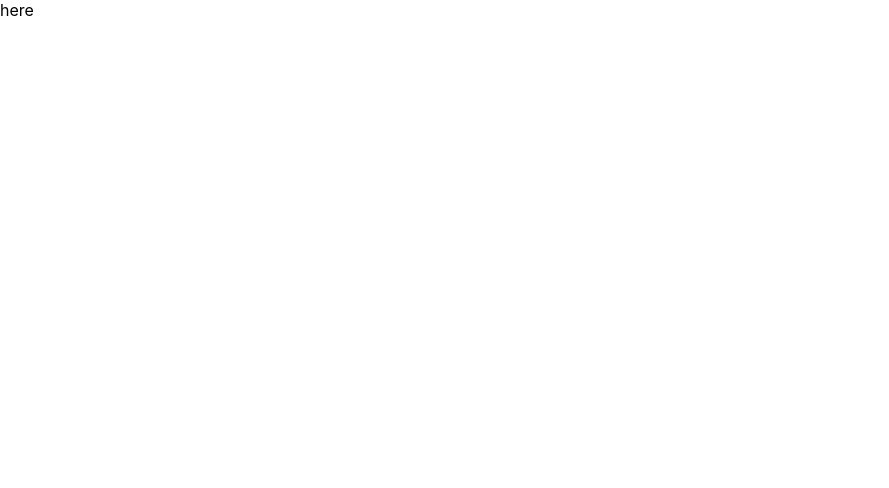
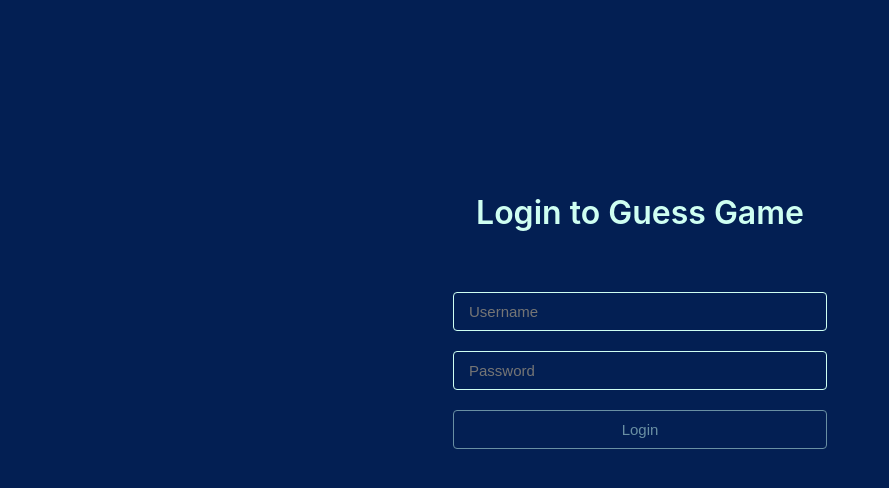
Before and after one commit to Nziranziza/guess, a React (Create React App) app: page /login in a window 1280 px wide. Shown: the top 488 px of the page, without its empty margins (0-889 px from the left). Built offline with nearby package versions, Linux system fonts and the light colour scheme.

Commit message:
Add login page

```diff
--- a/package.json
+++ b/package.json
@@ -8,7 +8,9 @@
     "@testing-library/user-event": "^12.8.3",
     "react": "^17.0.2",
     "react-dom": "^17.0.2",
+    "react-router-dom": "^5.2.0",
     "react-scripts": "4.0.3",
+    "sass": "^1.32.8",
     "web-vitals": "^1.1.1"
   },
   "scripts": {
--- a/src/App.js
+++ /dev/null
@@ -1,11 +0,0 @@
-import './App.css';
-
-function App() {
-  return (
-    <div>
-      here
-    </div>
-  );
-}
-
-export default App;
--- /dev/null
+++ b/src/App.jsx
@@ -0,0 +1,16 @@
+import { BrowserRouter as Router } from 'react-router-dom';
+
+import './App.scss';
+import Routes from './routes/index';
+
+function App() {
+  return (
+    <div className="container">
+      <Router>
+        <Routes />
+      </Router>
+    </div>
+  );
+}
+
+export default App;
--- /dev/null
+++ b/src/App.scss
@@ -0,0 +1,6 @@
+.container {
+  width: 414px;
+  margin: 0px auto;
+  padding: 0px 20px;
+  box-sizing: border-box;
+}
--- a/src/index.js
+++ b/src/index.jsx
@@ -1,6 +1,6 @@
 import React from 'react';
 import ReactDOM from 'react-dom';
-import './index.css';
+import './index.scss';
 import App from './App';
 import reportWebVitals from './reportWebVitals';
 
--- a/src/index.css
+++ b/src/index.scss
@@ -5,6 +5,8 @@ body {
     sans-serif;
   -webkit-font-smoothing: antialiased;
   -moz-osx-font-smoothing: grayscale;
+  padding: 0;
+  background: #031F53;
 }
 
 code {
--- /dev/null
+++ b/src/pages/apply/index.jsx
@@ -0,0 +1,9 @@
+import React from 'react';
+
+import './index.scss';
+
+const Apply = () => {
+  return <div>Apply</div>
+};
+
+export default Apply;
--- /dev/null
+++ b/src/pages/login/index.jsx
@@ -0,0 +1,57 @@
+import React, { useState } from "react";
+import { useHistory } from 'react-router-dom';
+
+import "./index.scss";
+
+const Login = () => {
+  const [credentials, setCredentials] = useState({
+    username: '',
+    password: ''
+  });
+  const history = useHistory();
+
+  const onInputChange = (key, value) => {
+    setCredentials({
+      ...credentials,
+      [key]: value
+    })
+  };
+
+  const isDisabled = () => {
+    return !credentials.password || !credentials.username
+  }
+
+  const onSubmit = (e) => {
+    e.preventDefault();
+    localStorage.setItem('credentials', JSON.stringify(credentials));
+    history.push('apply')
+  };
+
+  return (
+    <div className="login-container">
+      <h1>Login to Guess Game</h1>
+      <form className="login-form">
+        <input
+        type="text"
+        placeholder="Username"
+        value={credentials.username}
+        onChange={(e) => onInputChange('username', e.target.value)}
+        />
+        <input
+        type="password"
+        placeholder="Password"
+        value={credentials.password}
+        onChange={(e) => onInputChange('password', e.target.value)}
+        />
+        <button
+         disabled={isDisabled()}
+         onClick={onSubmit}
+        >
+          Login
+        </button>
+      </form>
+    </div>
+  );
+};
+
+export default Login;
--- /dev/null
+++ b/src/pages/login/index.scss
@@ -0,0 +1,37 @@
+.login-container {
+  h1 {
+    color: #CFFFF2;
+    font-weight: 600;
+    margin-bottom: 60px;
+  }
+  height: 80vh;
+  display: flex;
+  justify-content: center;
+  align-items: center;
+  flex-direction: column;
+  .login-form {
+    display: flex;
+    flex-direction: column;
+    width: 100%;
+    button, input {
+      font-size: 15px;
+      padding: 10px 15px;
+      width: 100%;
+      background-color: #031F53;
+    }
+    button:disabled {
+      opacity: 0.5;
+    }
+    input, button {
+      margin-bottom: 20px;
+      outline: none;
+      border-radius: 4px;
+      color: #CFFFF2;
+      border: 1px solid #CFFFF2;
+      box-sizing: border-box;
+    }
+    button {
+      cursor: pointer;
+    }
+  }
+}
--- /dev/null
+++ b/src/routes/index.jsx
@@ -0,0 +1,12 @@
+import { Route, Switch } from 'react-router-dom';
+import Login from '../pages/login';
+import Apply from '../pages/apply';
+
+const Routes = () => (
+  <Switch>
+    <Route path="/login" exact component={Login} />
+    <Route path="/apply" exact component={Apply} />
+  </Switch>
+);
+
+export default Routes;
```
Also changed, not shown: src/pages/apply/index.scss (added), 2 other files (tests, documents, lock files or other folders).
